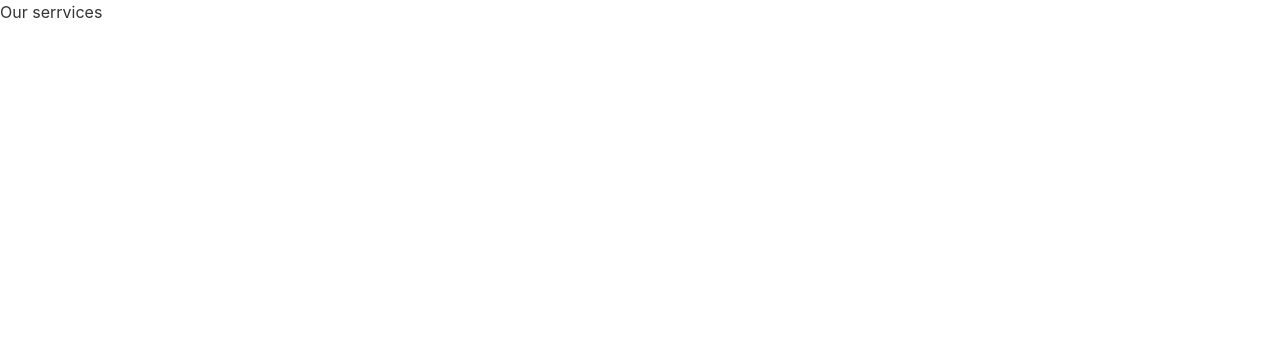
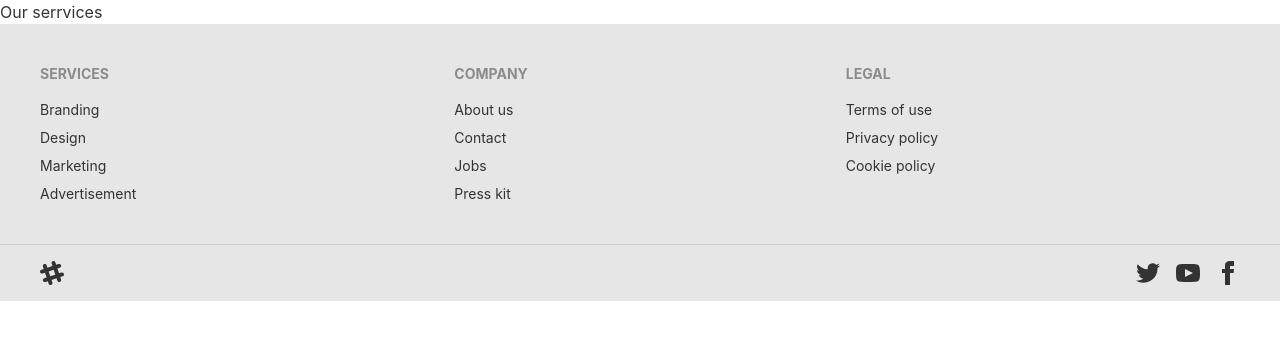
Before and after one commit to shakilahamed95/event-management-client, a React (Create React App) app: page /services in a window 1280 px wide. Shown: the top 340 px of the page. Built offline with nearby package versions, Linux system fonts and the light colour scheme.

Commit message:
footer 1st satage

```diff
--- a/src/App.js
+++ b/src/App.js
@@ -1,6 +1,7 @@
 
 import { Route, Routes } from 'react-router-dom';
 import './App.css';
+import Footer from './Pages/Home/Footer/Footer';
 import Home from './Pages/Home/Home';
 import Services from './Pages/Services/Services';
 
@@ -11,6 +12,7 @@
         <Route path='/' element={<Home></Home>}></Route>
         <Route path='/services' element={<Services></Services>}></Route>
       </Routes>
+      <Footer></Footer>
     </div>
   );
 }
--- a/src/Pages/Home/Footer/Footer.js
+++ b/src/Pages/Home/Footer/Footer.js
@@ -1,11 +1,84 @@
-import React from 'react';
+import React from "react";
 
 const Footer = () => {
-    return (
+  return (
+    <div>
+      <footer class="footer p-10 bg-base-200 text-base-content">
         <div>
-            <h1>Footer</h1>
+          <span class="footer-title">Services</span>
+          <a class="link link-hover">Branding</a>
+          <a class="link link-hover">Design</a>
+          <a class="link link-hover">Marketing</a>
+          <a class="link link-hover">Advertisement</a>
         </div>
-    );
+        <div>
+          <span class="footer-title">Company</span>
+          <a class="link link-hover">About us</a>
+          <a class="link link-hover">Contact</a>
+          <a class="link link-hover">Jobs</a>
+          <a class="link link-hover">Press kit</a>
+        </div>
+        <div>
+          <span class="footer-title">Legal</span>
+          <a class="link link-hover">Terms of use</a>
+          <a class="link link-hover">Privacy policy</a>
+          <a class="link link-hover">Cookie policy</a>
+        </div>
+      </footer>
+      <footer class="footer px-10 py-4 border-t bg-base-200 text-base-content border-base-300">
+        <div class="items-center grid-flow-col">
+          <svg
+            width="24"
+            height="24"
+            viewBox="0 0 24 24"
+            xmlns="http://www.w3.org/2000/svg"
+            fill-rule="evenodd"
+            clip-rule="evenodd"
+            class="fill-current"
+          >
+            <path d="M22.672 15.226l-2.432.811.841 2.515c.33 1.019-.209 2.127-1.23 2.456-1.15.325-2.148-.321-2.463-1.226l-.84-2.518-5.013 1.677.84 2.517c.391 1.203-.434 2.542-1.831 2.542-.88 0-1.601-.564-1.86-1.314l-.842-2.516-2.431.809c-1.135.328-2.145-.317-2.463-1.229-.329-1.018.211-2.127 1.231-2.456l2.432-.809-1.621-4.823-2.432.808c-1.355.384-2.558-.59-2.558-1.839 0-.817.509-1.582 1.327-1.846l2.433-.809-.842-2.515c-.33-1.02.211-2.129 1.232-2.458 1.02-.329 2.13.209 2.461 1.229l.842 2.515 5.011-1.677-.839-2.517c-.403-1.238.484-2.553 1.843-2.553.819 0 1.585.509 1.85 1.326l.841 2.517 2.431-.81c1.02-.33 2.131.211 2.461 1.229.332 1.018-.21 2.126-1.23 2.456l-2.433.809 1.622 4.823 2.433-.809c1.242-.401 2.557.484 2.557 1.838 0 .819-.51 1.583-1.328 1.847m-8.992-6.428l-5.01 1.675 1.619 4.828 5.011-1.674-1.62-4.829z"></path>
+          </svg>
+        </div>
+        <div class="md:place-self-center md:justify-self-end">
+          <div class="grid grid-flow-col gap-4">
+            <a>
+              <svg
+                xmlns="http://www.w3.org/2000/svg"
+                width="24"
+                height="24"
+                viewBox="0 0 24 24"
+                class="fill-current"
+              >
+                <path d="M24 4.557c-.883.392-1.832.656-2.828.775 1.017-.609 1.798-1.574 2.165-2.724-.951.564-2.005.974-3.127 1.195-.897-.957-2.178-1.555-3.594-1.555-3.179 0-5.515 2.966-4.797 6.045-4.091-.205-7.719-2.165-10.148-5.144-1.29 2.213-.669 5.108 1.523 6.574-.806-.026-1.566-.247-2.229-.616-.054 2.281 1.581 4.415 3.949 4.89-.693.188-1.452.232-2.224.084.626 1.956 2.444 3.379 4.6 3.419-2.07 1.623-4.678 2.348-7.29 2.04 2.179 1.397 4.768 2.212 7.548 2.212 9.142 0 14.307-7.721 13.995-14.646.962-.695 1.797-1.562 2.457-2.549z"></path>
+              </svg>
+            </a>
+            <a>
+              <svg
+                xmlns="http://www.w3.org/2000/svg"
+                width="24"
+                height="24"
+                viewBox="0 0 24 24"
+                class="fill-current"
+              >
+                <path d="M19.615 3.184c-3.604-.246-11.631-.245-15.23 0-3.897.266-4.356 2.62-4.385 8.816.029 6.185.484 8.549 4.385 8.816 3.6.245 11.626.246 15.23 0 3.897-.266 4.356-2.62 4.385-8.816-.029-6.185-.484-8.549-4.385-8.816zm-10.615 12.816v-8l8 3.993-8 4.007z"></path>
+              </svg>
+            </a>
+            <a>
+              <svg
+                xmlns="http://www.w3.org/2000/svg"
+                width="24"
+                height="24"
+                viewBox="0 0 24 24"
+                class="fill-current"
+              >
+                <path d="M9 8h-3v4h3v12h5v-12h3.642l.358-4h-4v-1.667c0-.955.192-1.333 1.115-1.333h2.885v-5h-3.808c-3.596 0-5.192 1.583-5.192 4.615v3.385z"></path>
+              </svg>
+            </a>
+          </div>
+        </div>
+      </footer>
+    </div>
+  );
 };
 
 export default Footer;
```
